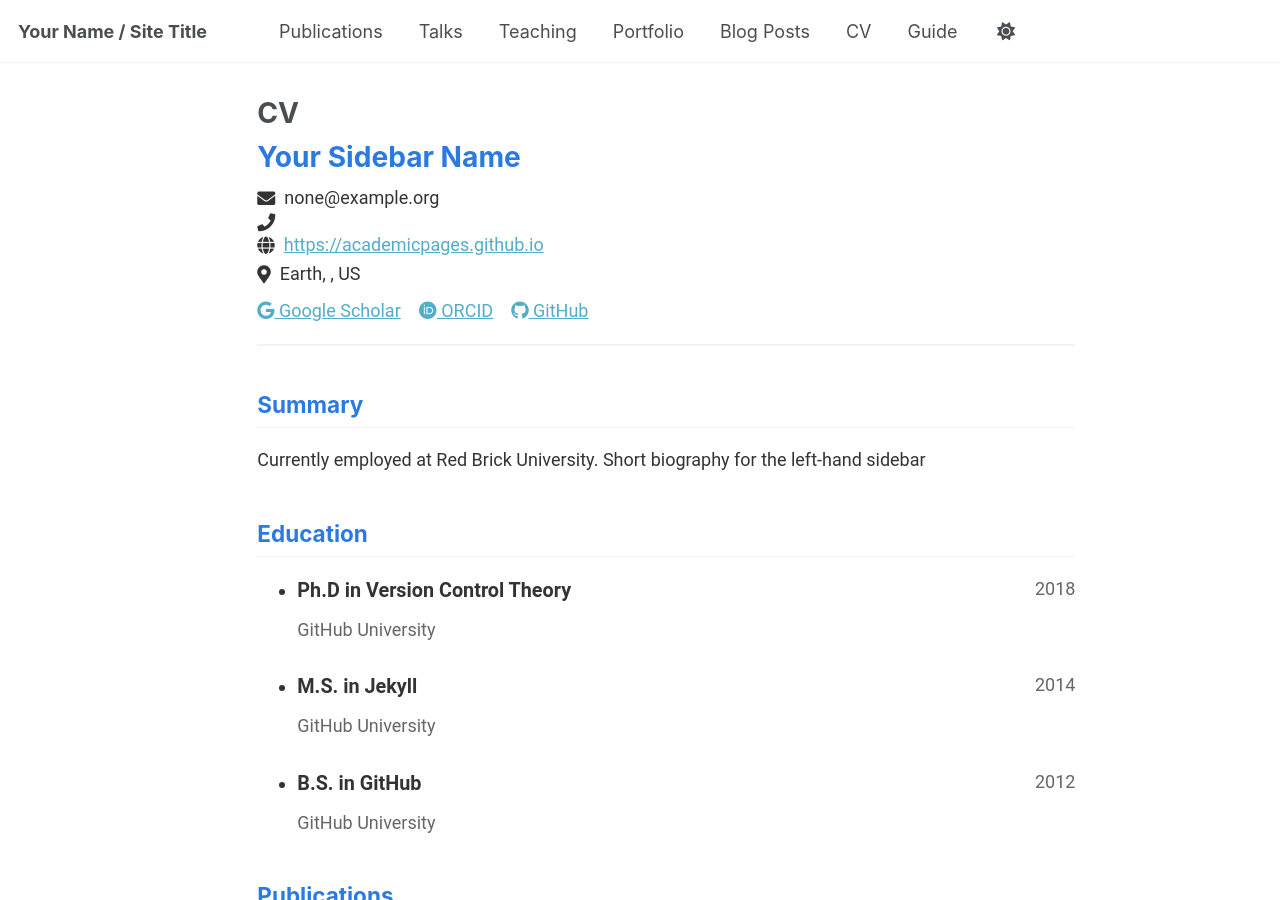
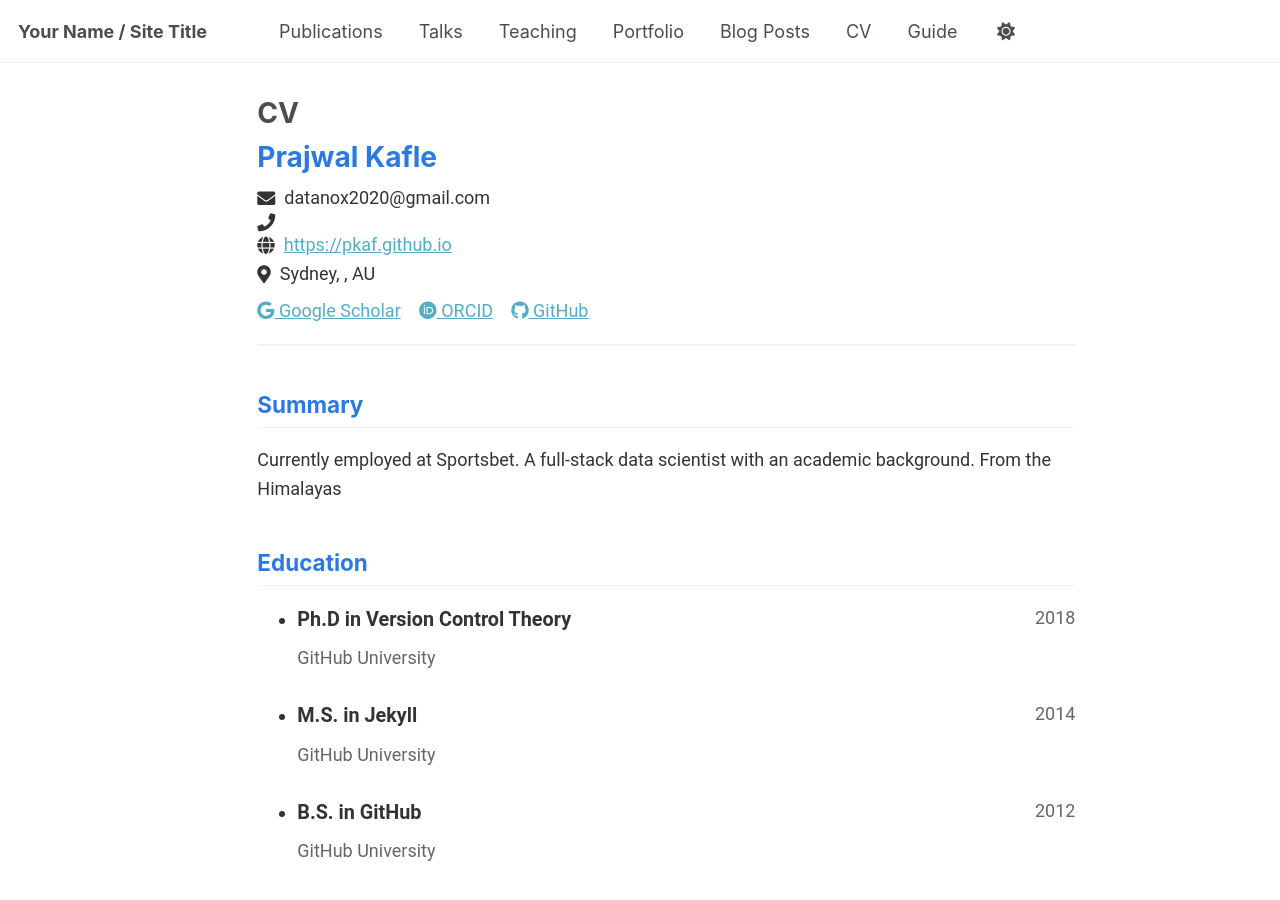
Before and after one commit to pkaf/pkaf.github.io, a Jekyll site: the page built from _pages/cv-json.md, in a window 1280 px wide and 900 px high. Built offline with Jekyll 4.4.1, drawn with Linux system fonts in a browser that asks for light colours; a script that is not in the unit is left out.

Commit message:
Update cv.json

```diff
--- a/_data/cv.json
+++ b/_data/cv.json
@@ -1,22 +1,22 @@
 {
   "basics": {
-    "name": "Your Sidebar Name",
-    "email": "none@example.org",
+    "name": "Prajwal Kafle",
+    "email": "datanox2020@gmail.com",
     "phone": "",
-    "website": "https://academicpages.github.io",
-    "summary": "Currently employed at Red Brick University. Short biography for the left-hand sidebar",
+    "website": "https://pkaf.github.io",
+    "summary": "Currently employed at Sportsbet. A full-stack data scientist with an academic background. From the Himalayas",
     "location": {
       "address": "",
       "postalCode": "",
-      "city": "Earth",
-      "countryCode": "US",
+      "city": "Sydney",
+      "countryCode": "AU",
       "region": ""
     },
     "profiles": [
       {
         "network": "Google Scholar",
         "username": "",
-        "url": "https://scholar.google.com/citations?user=PS_CX0AAAAAJ"
+        "url": "https://scholar.google.com/citations?user=qwj5Ww8AAAAJ&hl=en"
       },
       {
         "network": "ORCID",
```
